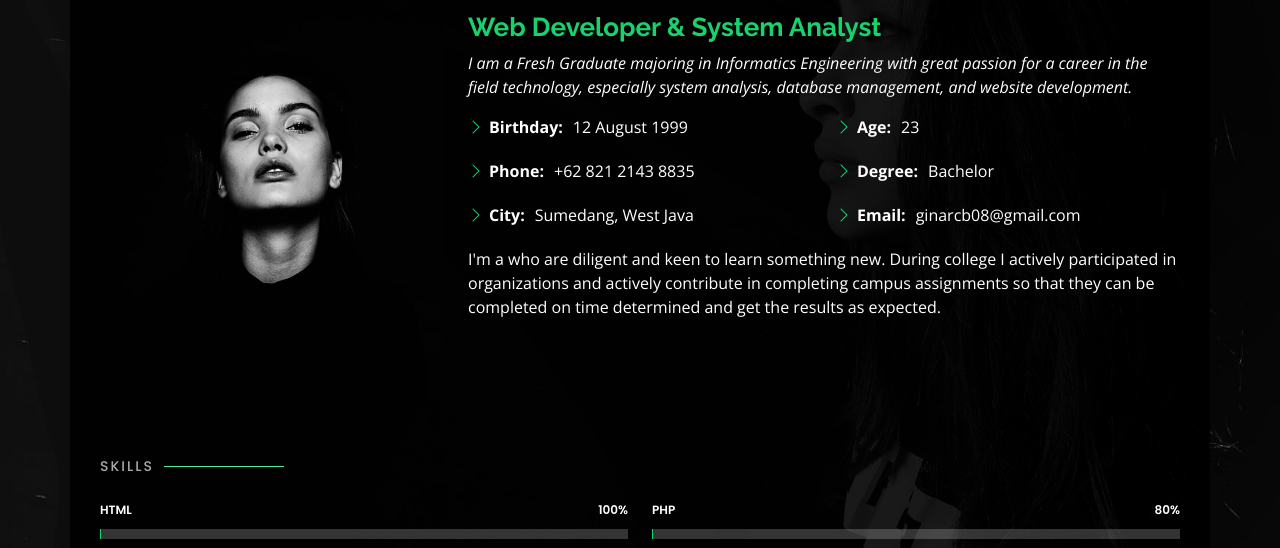
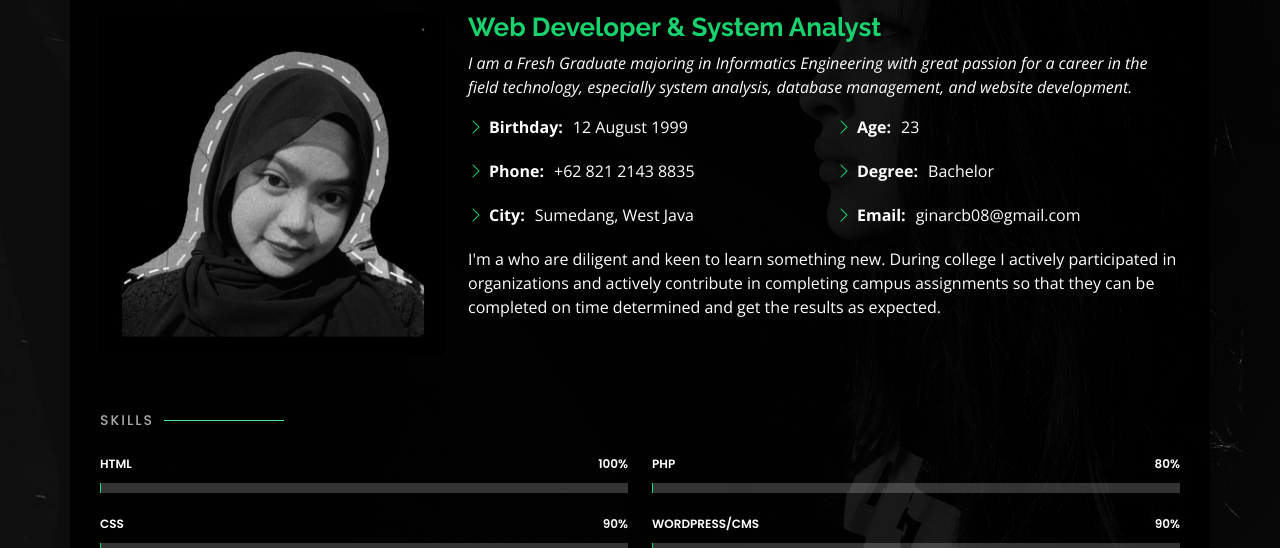
Before and after one commit to ginarcbaktiyanesa/ginarcbaktiyanesa.github.io, a plain HTML site: page index.html in a window 1280 px wide. Both pictures are taken after a click on the link "About". Shown: the part 201-749 px from the top of the page. Drawn offline with nearby package versions, Linux system fonts and the light colour scheme.

Commit message:
change img about me

```diff
--- a/index.html
+++ b/index.html
@@ -81,7 +81,7 @@
 
       <div class="row">
         <div class="col-lg-4" data-aos="fade-right">
-          <img src="assets/img/me.jpg" class="img-fluid" alt="">
+          <img src="assets/img/about.jpeg" class="img-fluid" alt="">
         </div>
         <div class="col-lg-8 pt-4 pt-lg-0 content" data-aos="fade-left">
           <h3>Web Developer &amp; System Analyst</h3>
```
Also changed, not shown: assets/img/about.jpeg (added).
